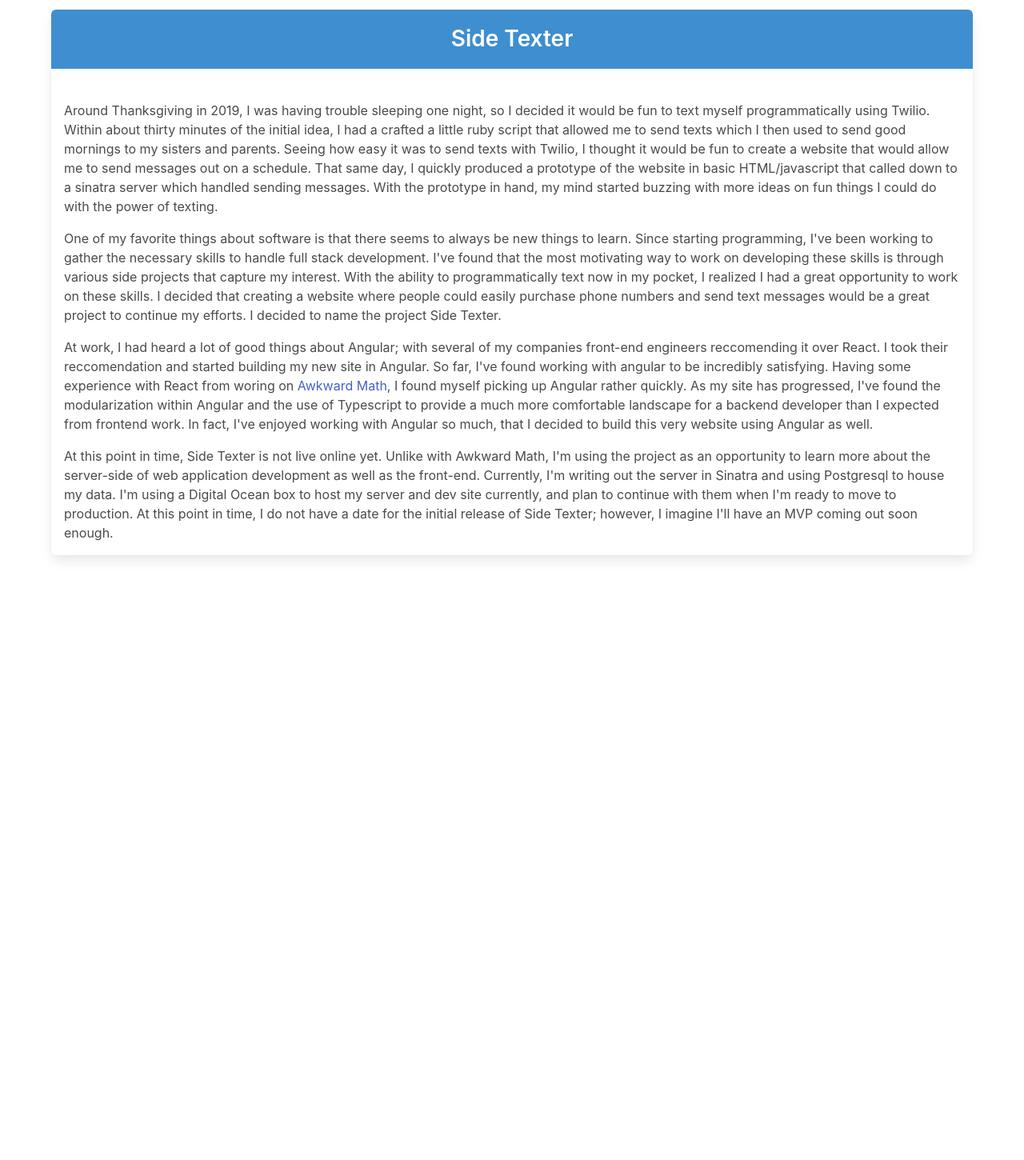
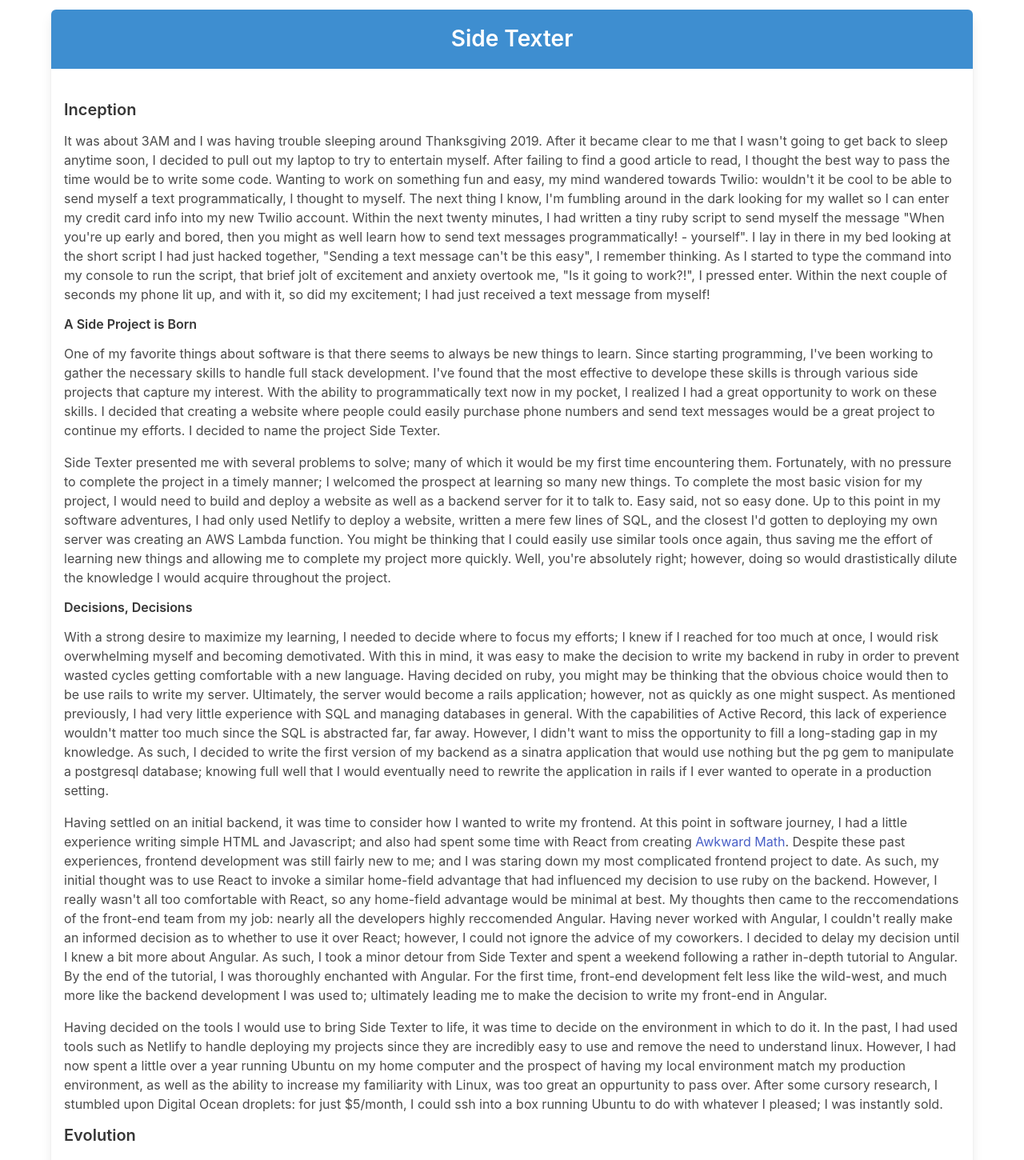
Before and after one commit to navyhockey56/will-dengler-dot-com-angular, an Angular app: page /side-projects/side-texter in a window 1280 px wide. Shown: the part 40-1490 px from the top of the page at 80% size. Before the commit the page ends 800 px from the top, so only its background shows below. Built offline with nearby package versions, Linux system fonts and the light colour scheme.

Commit message:
(sidetexter-updates) Revising article on Side Texter project

```diff
--- a/src/app/_components/_side-projects/side-texter/side-texter.component.html
+++ b/src/app/_components/_side-projects/side-texter/side-texter.component.html
@@ -5,17 +5,31 @@
     </div>
     <div class="">
       <div class="content padded-1">
+        <h4>Inception</h4>
         <p>
-          Around Thanksgiving in 2019, I was having trouble sleeping one night, so I decided it would be fun to text myself programmatically using Twilio. Within about thirty minutes of the initial idea, I had a crafted a little ruby script that allowed me to send texts which I then used to send good mornings to my sisters and parents. Seeing how easy it was to send texts with Twilio, I thought it would be fun to create a website that would allow me to send messages out on a schedule. That same day, I quickly produced a prototype of the website in basic HTML/javascript that called down to a sinatra server which handled sending messages. With the prototype in hand, my mind started buzzing with more ideas on fun things I could do with the power of texting.
+          It was about 3AM and I was having trouble sleeping around Thanksgiving 2019. After it became clear to me that I wasn't going to get back to sleep anytime soon, I decided to pull out my laptop to try to entertain myself. After failing to find a good article to read, I thought the best way to pass the time would be to write some code. Wanting to work on something fun and easy, my mind wandered towards Twilio: wouldn't it be cool to be able to send myself a text programmatically, I thought to myself. The next thing I know, I'm fumbling around in the dark looking for my wallet so I can enter my credit card info into my new Twilio account. Within the next twenty minutes, I had written a tiny ruby script to send myself the message "When you're up early and bored, then you might as well learn how to send text messages programmatically! - yourself". I lay in there in my bed looking at the short script I had just hacked together, "Sending a text message can't be this easy", I remember thinking. As I started to type the command into my console to run the script, that brief jolt of excitement and anxiety overtook me, "Is it going to work?!", I pressed enter. Within the next couple of seconds my phone lit up, and with it, so did my excitement; I had just received a text message from myself!
+        </p>
+
+        <h6>A Side Project is Born</h6>
+        <p>
+          One of my favorite things about software is that there seems to always be new things to learn. Since starting programming, I've been working to gather the necessary skills to handle full stack development. I've found that the most effective to develope these skills is through various side projects that capture my interest. With the ability to programmatically text now in my pocket, I realized I had a great opportunity to work on these skills. I decided that creating a website where people could easily purchase phone numbers and send text messages would be a great project to continue my efforts. I decided to name the project Side Texter.
         </p>
         <p>
-          One of my favorite things about software is that there seems to always be new things to learn. Since starting programming, I've been working to gather the necessary skills to handle full stack development. I've found that the most motivating way to work on developing these skills is through various side projects that capture my interest. With the ability to programmatically text now in my pocket, I realized I had a great opportunity to work on these skills. I decided that creating a website where people could easily purchase phone numbers and send text messages would be a great project to continue my efforts. I decided to name the project Side Texter.
+          Side Texter presented me with several problems to solve; many of which it would be my first time encountering them. Fortunately, with no pressure to complete the project in a timely manner; I welcomed the prospect at learning so many new things. To complete the most basic vision for my project, I would need to build and deploy a website as well as a backend server for it to talk to. Easy said, not so easy done. Up to this point in my software adventures, I had only used Netlify to deploy a website, written a mere few lines of SQL, and the closest I'd gotten to deploying my own server was creating an AWS Lambda function. You might be thinking that I could easily use similar tools once again, thus saving me the effort of learning new things and allowing me to complete my project more quickly. Well, you're absolutely right; however, doing so would drastistically dilute the knowledge I would acquire throughout the project.
+        </p>
+        <h6>Decisions, Decisions</h6>
+        <p>
+          With a strong desire to maximize my learning, I needed to decide where to focus my efforts; I knew if I reached for too much at once, I would risk overwhelming myself and becoming demotivated. With this in mind, it was easy to make the decision to write my backend in ruby in order to prevent wasted cycles getting comfortable with a new language. Having decided on ruby, you might may be thinking that the obvious choice would then to be use rails to write my server. Ultimately, the server would become a rails application; however, not as quickly as one might suspect. As mentioned previously, I had very little experience with SQL and managing databases in general. With the capabilities of Active Record, this lack of experience wouldn't matter too much since the SQL is abstracted far, far away. However, I didn't want to miss the opportunity to fill a long-stading gap in my knowledge. As such, I decided to write the first version of my backend as a sinatra application that would use nothing but the pg gem to manipulate a postgresql database; knowing full well that I would eventually need to rewrite the application in rails if I ever wanted to operate in a production setting.
         </p>
         <p>
-          At work, I had heard a lot of good things about Angular; with several of my companies front-end engineers reccomending it over React. I took their reccomendation and started building my new site in Angular. So far, I've found working with angular to be incredibly satisfying. Having some experience with React from woring on <a routerLink="/side-projects/awkward-math">Awkward Math</a>, I found myself picking up Angular rather quickly. As my site has progressed, I've found the modularization within Angular and the use of Typescript to provide a much more comfortable landscape for a backend developer than I expected from frontend work. In fact, I've enjoyed working with Angular so much, that I decided to build this very website using Angular as well.
+          Having settled on an initial backend, it was time to consider how I wanted to write my frontend. At this point in software journey, I had a little experience writing simple HTML and Javascript; and also had spent some time with React from creating <a routerLink="/side-projects/awkward-math">Awkward Math</a>. Despite these past experiences, frontend development was still fairly new to me; and I was staring down my most complicated frontend project to date. As such, my initial thought was to use React to invoke a similar home-field advantage that had influenced my decision to use ruby on the backend. However, I really wasn't all too comfortable with React, so any home-field advantage would be minimal at best. My thoughts then came to the reccomendations of the front-end team from my job: nearly all the developers highly reccomended Angular. Having never worked with Angular, I couldn't really make an informed decision as to whether to use it over React; however, I could not ignore the advice of my coworkers. I decided to delay my decision until I knew a bit more about Angular. As such, I took a minor detour from Side Texter and spent a weekend following a rather in-depth tutorial to Angular. By the end of the tutorial, I was thoroughly enchanted with Angular. For the first time, front-end development felt less like the wild-west, and much more like the backend development I was used to; ultimately leading me to make the decision to write my front-end in Angular.
         </p>
         <p>
-          At this point in time, Side Texter is not live online yet. Unlike with Awkward Math, I'm using the project as an opportunity to learn more about the server-side of web application development as well as the front-end. Currently, I'm writing out the server in Sinatra and using Postgresql to house my data. I'm using a Digital Ocean box to host my server and dev site currently, and plan to continue with them when I'm ready to move to production. At this point in time, I do not have a date for the initial release of Side Texter; however, I imagine I'll have an MVP coming out soon enough.
+          Having decided on the tools I would use to bring Side Texter to life, it was time to decide on the environment in which to do it. In the past, I had used tools such as Netlify to handle deploying my projects since they are incredibly easy to use and remove the need to understand linux. However, I had now spent a little over a year running Ubuntu on my home computer and the prospect of having my local environment match my production environment, as well as the ability to increase my familiarity with Linux, was too great an oppurtunity to pass over. After some cursory research, I stumbled upon Digital Ocean droplets: for just $5/month, I could ssh into a box running Ubuntu to do with whatever I pleased; I was instantly sold.
+        </p>
+        <h4>Evolution</h4>
+        <p>
+          Information about having learned what I wanted to learn about SQL etc with the sinatra server and starting over with Rails.
         </p>
       </div>
     </div>
```
